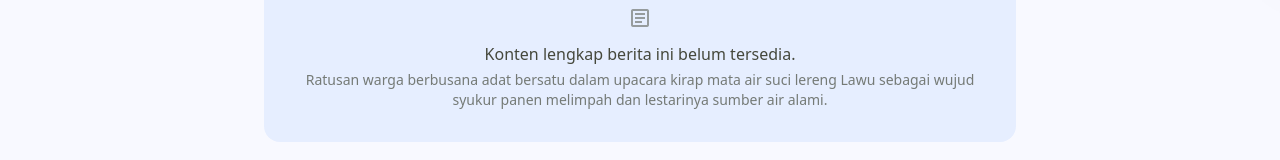
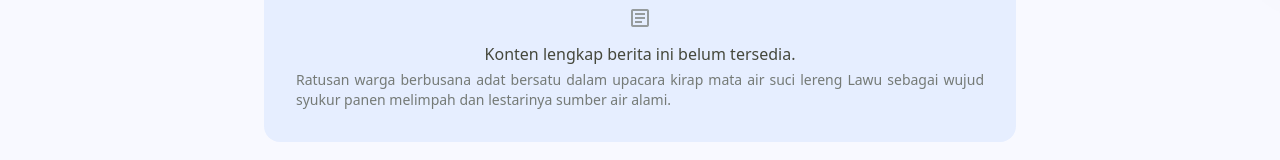
Before and after one commit to kaekka/Web-ProfilDesaMilangasri, a Next.js app: page /berita/festival-tradisi-bersih-desa-sumber-duren in a window 1280 px wide. Shown: the part 848-1008 px from the top of the page. Built offline with nearby package versions, Linux system fonts and the light colour scheme.

Commit message:
style: justify article content and description text on berita detail page

```diff
--- a/app/berita/[slug]/page.tsx
+++ b/app/berita/[slug]/page.tsx
@@ -79,9 +79,9 @@ export default async function BeritaDetailPage({
 
           {/* Content */}
           {article.content ? (
-            <div className="prose prose-lg max-w-none text-on-surface-variant leading-relaxed">
+                      <div className="prose prose-lg max-w-none text-on-surface-variant leading-relaxed">
               {article.content.split("\n\n").map((paragraph, i) => (
-                <p key={i} className="mb-5">
+                <p key={i} className="mb-5 text-justify">
                   {paragraph}
                 </p>
               ))}
@@ -92,10 +92,10 @@ export default async function BeritaDetailPage({
                 name="article"
                 className="text-[48px] text-on-surface-variant/50 mb-3"
               />
-              <p className="text-on-surface-variant text-base">
+                            <p className="text-on-surface-variant text-base">
                 Konten lengkap berita ini belum tersedia.
               </p>
-              <p className="text-on-surface-variant/70 text-sm mt-1">
+              <p className="text-on-surface-variant/70 text-sm mt-1 text-justify">
                 {article.description}
               </p>
             </div>
```
